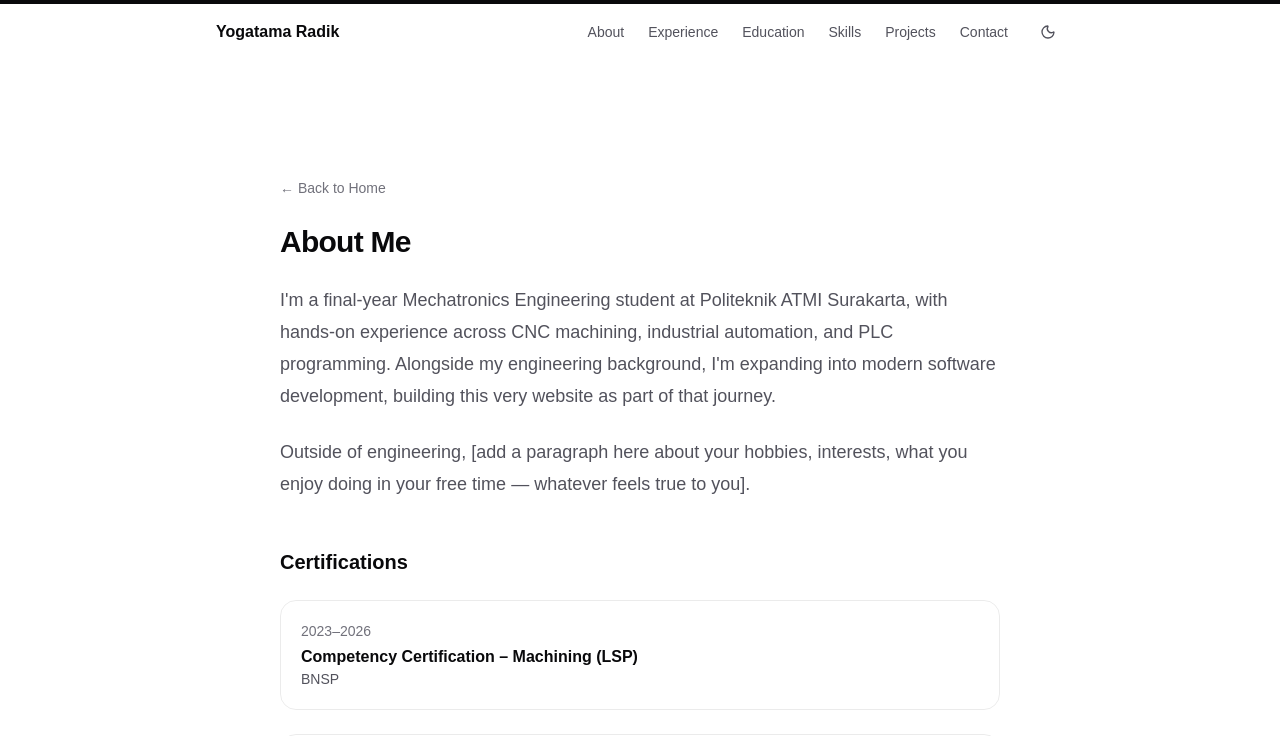
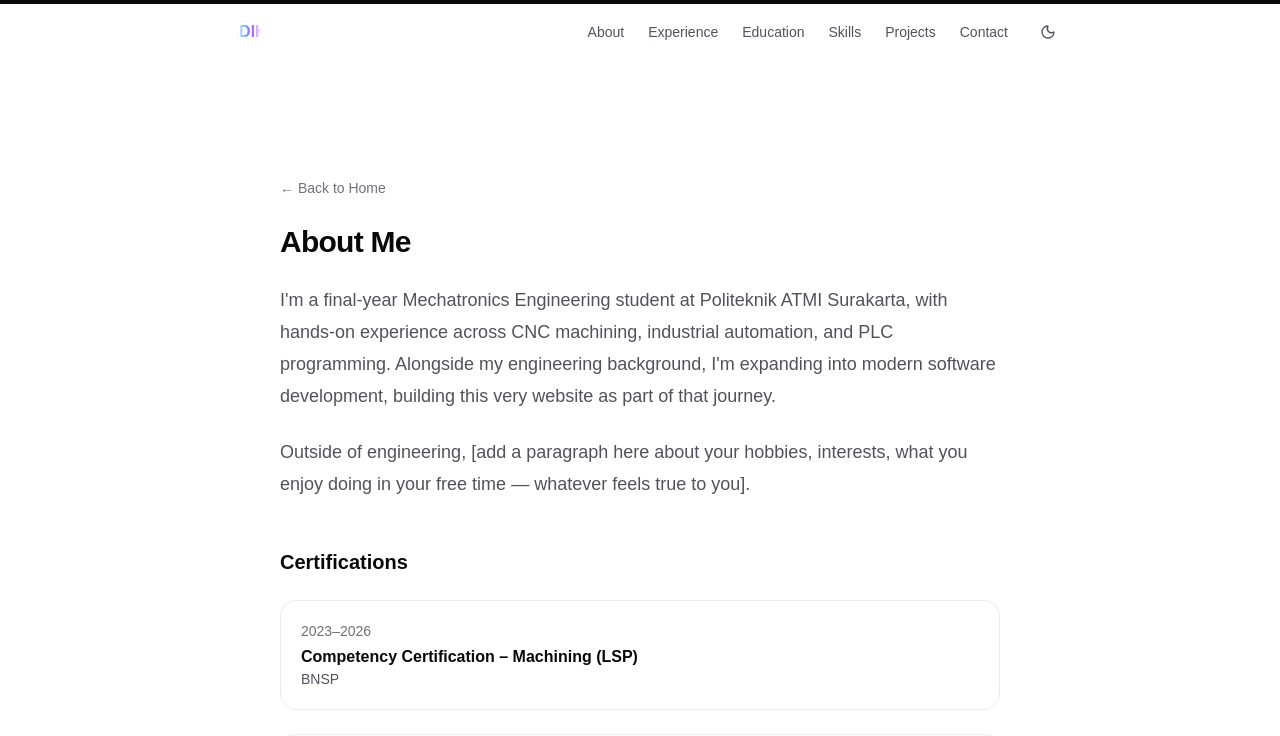
Before and after one commit to yogatamaRadik/my-portofolio, a Next.js app: page /about in a window 1280 px wide. Shown: the top 736 px of the page. Built offline with nearby package versions, Linux system fonts and the light colour scheme.

Commit message:
feat: Polish-->Revision Batch 6, Animation

```diff
--- /dev/null
+++ b/src/app/about/loading.tsx
@@ -0,0 +1,8 @@
+export default function AboutLoading() {
+  return (
+    <div className="flex min-h-[60vh] flex-col items-center justify-center gap-4">
+      <div className="h-10 w-10 animate-spin rounded-full border-2 border-zinc-300 border-t-zinc-950 dark:border-zinc-700 dark:border-t-zinc-50" />
+      <p className="text-sm text-zinc-500 dark:text-zinc-500">Loading...</p>
+    </div>
+  );
+}
--- /dev/null
+++ b/src/app/experience/[slug]/loading.tsx
@@ -0,0 +1,8 @@
+export default function ExperienceLoading() {
+  return (
+    <div className="flex min-h-[60vh] flex-col items-center justify-center gap-4">
+      <div className="h-10 w-10 animate-spin rounded-full border-2 border-zinc-300 border-t-zinc-950 dark:border-zinc-700 dark:border-t-zinc-50" />
+      <p className="text-sm text-zinc-500 dark:text-zinc-500">Loading...</p>
+    </div>
+  );
+}
--- a/src/app/globals.css
+++ b/src/app/globals.css
@@ -28,3 +28,63 @@ body {
   --background: #0a0a0a;
   --foreground: #ededed;
 }
+
+@keyframes text-shimmer {
+  0% {
+    background-position: 200% center;
+  }
+  100% {
+    background-position: -200% center;
+  }
+}
+
+.animate-text-shimmer {
+  background-image: linear-gradient(
+    90deg,
+    currentColor 0%,
+    currentColor 40%,
+    #60a5fa 50%,
+    #a855f7 55%,
+    currentColor 65%,
+    currentColor 100%
+  );
+  background-size: 200% auto;
+  background-clip: text;
+  -webkit-background-clip: text;
+  color: transparent;
+  -webkit-text-fill-color: transparent;
+  animation: text-shimmer 4s linear infinite;
+}
+
+@media (prefers-reduced-motion: reduce) {
+  .animate-text-shimmer {
+    animation: none;
+    background-image: none;
+    color: inherit;
+    -webkit-text-fill-color: inherit;
+  }
+}
+
+@keyframes text-glow {
+  0%,
+  100% {
+    text-shadow:
+      0 0 8px rgba(96, 165, 250, 0.6),
+      0 0 20px rgba(168, 85, 247, 0.4);
+  }
+  50% {
+    text-shadow:
+      0 0 16px rgba(96, 165, 250, 0.9),
+      0 0 32px rgba(168, 85, 247, 0.7);
+  }
+}
+
+.animate-text-glow {
+  animation: text-glow 2.5s ease-in-out infinite;
+}
+
+@media (prefers-reduced-motion: reduce) {
+  .animate-text-glow {
+    animation: none;
+  }
+}
--- a/src/app/layout.tsx
+++ b/src/app/layout.tsx
@@ -55,6 +55,7 @@ export default function RootLayout({
     >
       <head>
         <script
+          id="theme-init"
           dangerouslySetInnerHTML={{
             __html: `
           (function () {
--- /dev/null
+++ b/src/app/projects/[slug]/loading.tsx
@@ -0,0 +1,8 @@
+export default function ProjectsLoading() {
+  return (
+    <div className="flex min-h-[60vh] flex-col items-center justify-center gap-4">
+      <div className="h-10 w-10 animate-spin rounded-full border-2 border-zinc-300 border-t-zinc-950 dark:border-zinc-700 dark:border-t-zinc-50" />
+      <p className="text-sm text-zinc-500 dark:text-zinc-500">Loading...</p>
+    </div>
+  );
+}
--- a/src/components/layout/Navbar.tsx
+++ b/src/components/layout/Navbar.tsx
@@ -2,6 +2,8 @@
 
 import { useEffect, useState } from "react";
 import { ThemeToggle } from "@/components/ui/ThemeToggle";
+import Link from "next/link";
+import { usePathname } from "next/navigation";
 
 const NAV_LINKS = [
   { href: "/#about", label: "About" },
@@ -13,6 +15,7 @@ const NAV_LINKS = [
 ];
 
 export function Navbar() {
+  const pathname = usePathname();
   const [isMenuOpen, setIsMenuOpen] = useState(false);
   const [activeSection, setActiveSection] = useState("");
   const [isScrolled, setIsScrolled] = useState(false);
@@ -28,6 +31,11 @@ export function Navbar() {
   }, []);
 
   useEffect(() => {
+    if (pathname !== "/") {
+      setActiveSection("");
+      return;
+    }
+
     const sections = NAV_LINKS.map((link) =>
       document.querySelector(link.href.replace("/", ""))
     );
@@ -48,31 +56,28 @@ export function Navbar() {
     });
 
     return () => observer.disconnect();
-  }, []);
+  }, [pathname]);
 
   const linkClasses = (href: string) => {
     const isActive = activeSection === href;
-    return `relative text-sm transition-colors after:absolute after:-bottom-1 after:left-0 after:h-px after:bg-zinc-950 after:transition-all after:duration-300 dark:after:bg-zinc-50 ${
-      isActive
+    return `relative text-sm transition-colors after:absolute after:-bottom-1 after:left-0 after:h-px after:bg-zinc-950 after:transition-all after:duration-300 dark:after:bg-zinc-50 ${isActive
         ? "font-semibold text-zinc-950 after:w-full dark:text-zinc-50"
         : "text-zinc-600 after:w-0 hover:text-zinc-950 hover:after:w-full dark:text-zinc-400 dark:hover:text-zinc-50"
-    }`;
+      }`;
   };
 
   return (
     <header
-      className={`fixed left-1/2 z-50 -translate-x-1/2 border-black/[.08] bg-white/80 backdrop-blur-md transition-all duration-300 dark:border-white/[.145] dark:bg-black/80 ${
-       isScrolled
-         ? `top-4 w-[calc(100%-2rem)] max-w-4xl border ${
-           isMenuOpen ? "rounded-3xl" : "rounded-full"
-         }`
-       : "top-0 w-full max-w-none rounded-none border-b border-transparent bg-transparent backdrop-blur-none"
-      }`}
+      className={`fixed left-1/2 z-50 -translate-x-1/2 border-black/[.08] bg-white/80 backdrop-blur-md transition-all duration-300 dark:border-white/[.145] dark:bg-black/80 ${isScrolled
+          ? `top-4 w-[calc(100%-2rem)] max-w-4xl border ${isMenuOpen ? "rounded-3xl" : "rounded-full"
+          }`
+          : "top-0 w-full max-w-none rounded-none border-b border-transparent bg-transparent backdrop-blur-none"
+        }`}
     >
       <nav className="mx-auto flex max-w-4xl items-center justify-between px-6 py-4">
-        <a href="/" className="font-semibold text-zinc-950 dark:text-zinc-50">
-          Yogatama Radik
-        </a>
+        <Link href="/" className="animate-text-shimmer font-semibold text-zinc-950 dark:text-zinc-50">
+          RADIK
+        </Link>
 
         <div className="hidden items-center gap-6 sm:flex">
           <ul className="flex items-center gap-6 font-medium">
--- a/src/components/sections/About.tsx
+++ b/src/components/sections/About.tsx
@@ -17,7 +17,7 @@ export function About() {
               problems, from wiring and testing devices, configuring CNC
               Controllers, to designing a full CNC Machine as my Final Years
               Project (Capstone Project). Alongside my mechatronics background,
-              I'm expanding into modern software development, building this
+              I&apos;m expanding into modern software development, building this
               very website as part of that journey. Excited about solving real,
               and hands-on problems. Always looking for the next thing to learn!
             </p>
--- a/src/components/sections/Contact.tsx
+++ b/src/components/sections/Contact.tsx
@@ -1,4 +1,3 @@
-import { Mail } from "lucide-react";
 import { FaGithub, FaLinkedin } from "react-icons/fa";
 import { FadeIn } from "@/components/ui/FadeIn";
 import { SectionHeading } from "@/components/ui/SectionHeading";
@@ -26,7 +25,7 @@ export function Contact() {
         <SectionHeading eyebrow="06" title="Get In Touch with Me!" />
 
        <p className="mt-4 max-w-md text-lg text-zinc-600 dark:text-zinc-400">
-          I'm always open to new opportunities, collaborations, or just a
+          I&apos;m always open to new opportunities, collaborations, or just a
           good conversation about engineering and technology or anything else. Feel free to
           reach out!
        </p>
--- a/src/components/sections/Hero.tsx
+++ b/src/components/sections/Hero.tsx
@@ -10,9 +10,9 @@ export function Hero() {
           <div className="flex flex-col-reverse items-center justify-center gap-16 sm:flex-row">
             <div className="flex flex-col items-center gap-4 text-center sm:items-start sm:text-left">
               <p className="text-sm font-medium uppercase tracking-widest text-zinc-500 dark:text-zinc-500">
-                Hello! I'm
+                Hello! I&apos;m
               </p>
-              <h1 className="text-4xl font-bold tracking-tight text-zinc-950 dark:text-zinc-50 sm:text-5xl">
+              <h1 className="animate-text-glow text-4xl font-bold tracking-tight text-zinc-950 dark:text-zinc-50 sm:text-5xl">
                 Yogatama Radik
               </h1>
               <p className="max-w-md text-lg text-zinc-600 dark:text-zinc-400">
--- a/src/components/ui/ThemeToggle.tsx
+++ b/src/components/ui/ThemeToggle.tsx
@@ -5,9 +5,11 @@ import { Sun, Moon } from "lucide-react";
 
 export function ThemeToggle() {
   const [isDark, setIsDark] = useState(false);
+  const [mounted, setMounted] = useState(false);
 
   useEffect(() => {
     setIsDark(document.documentElement.classList.contains("dark"));
+    setMounted(true);
   }, []);
 
   function toggleTheme() {
@@ -17,12 +19,24 @@ export function ThemeToggle() {
     localStorage.setItem("theme", next ? "dark" : "light");
   }
 
+  if (!mounted) {
+    return (
+      <button
+        type="button"
+        aria-hidden="true"
+        className="flex items-center justify-center rounded-full p-2 text-zinc-600 dark:text-zinc-400"
+      >
+        <Moon className="h-4 w-4" />
+      </button>
+    );
+  }
+
   return (
     <button
       type="button"
       onClick={toggleTheme}
       aria-label={isDark ? "Switch to light mode" : "Switch to dark mode"}
-      className="rounded-full p-2 text-zinc-600 transition-colors hover:bg-black/[.04] dark:text-zinc-400 dark:hover:bg-white/[.06]"
+      className="flex items-center justify-center rounded-full p-2 text-zinc-600 transition-colors hover:bg-black/[.04] dark:text-zinc-400 dark:hover:bg-white/[.06]"
     >
       {isDark ? <Sun className="h-4 w-4" /> : <Moon className="h-4 w-4" />}
     </button>
```
